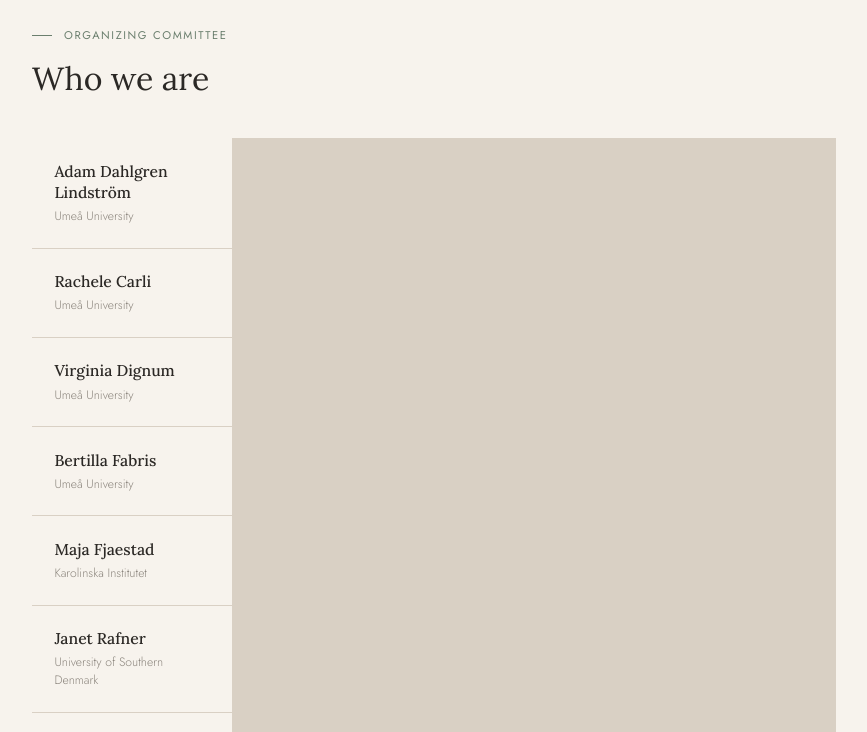
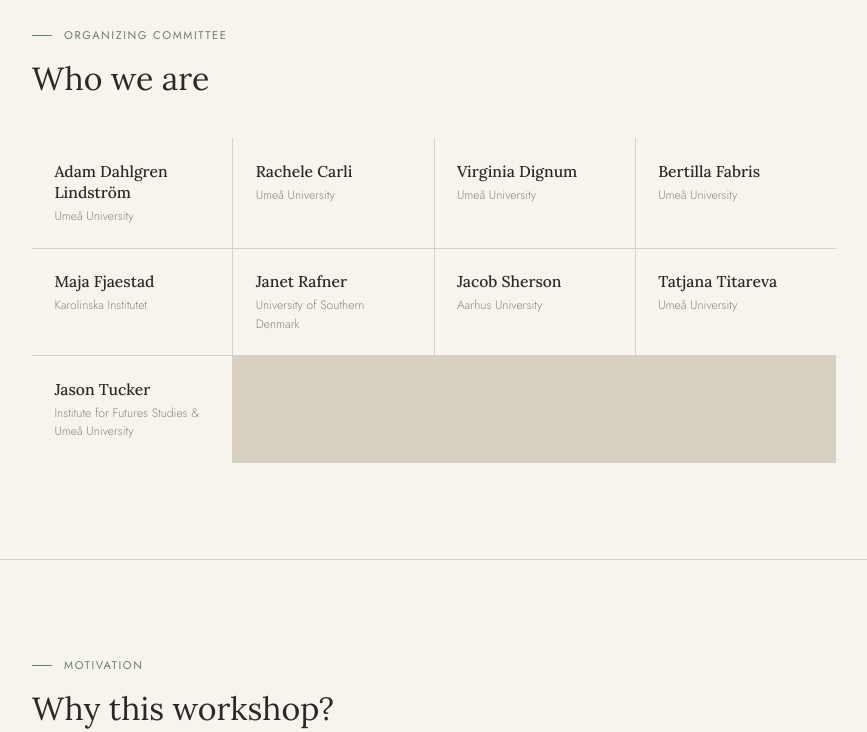
Before and after one commit to dali-does/question-zero, a plain HTML site: page index.html in a window 1280 px wide. Shown: the part 4040-4772 px from the top of the page, without its empty margins (206-1073 px from the left). Drawn offline with Linux system fonts and the light colour scheme.

Commit message:
Fixed/Removed nested committee grid

```diff
--- a/index.html
+++ b/index.html
@@ -911,7 +911,6 @@
         <p class="section-label">Organizing Committee</p>
         <h2 class="section-title">Who we are</h2>
         <div class="committee-grid">
-          <div class="committee-grid">
           <div class="committee-card">
             <div class="committee-name">Adam Dahlgren Lindström</div>
             <div class="committee-affiliation">Umeå University</div>
@@ -950,7 +949,6 @@
             <div class="committee-name">Jason Tucker</div>
             <div class="committee-affiliation">
               Institute for Futures Studies &amp; Umeå University
-              </div>
             </div>
           </div>
         </div>
```
Lines whose indentation alone changed are shown as unchanged.
